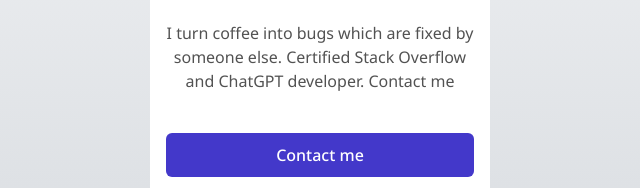
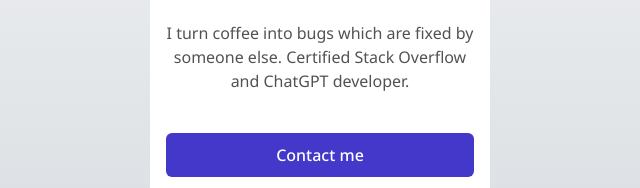
Before and after one commit to Ansh-patel-ML/profile-card-GreatFE, a plain HTML site: page index.html in a window 1280 px wide. Shown: the part 367-555 px from the top of the page, 320-960 px from the left. Drawn offline with nearby package versions, Linux system fonts and the light colour scheme; a script that the page names is missing.

Commit message:
fix: removed text

```diff
--- a/index.html
+++ b/index.html
@@ -38,7 +38,7 @@
         <div class="flex flex-col gap-[40px] mb-[24px]">
           <p class="text-base text-neutral-600 font-normal text-center">
             I turn coffee into bugs which are fixed by someone else. Certified
-            Stack Overflow and ChatGPT developer. Contact me
+            Stack Overflow and ChatGPT developer.
           </p>
           <button
             class="bg-indigo-700 text-white py-[10px] w-full rounded-md text-base font-medium"
```
